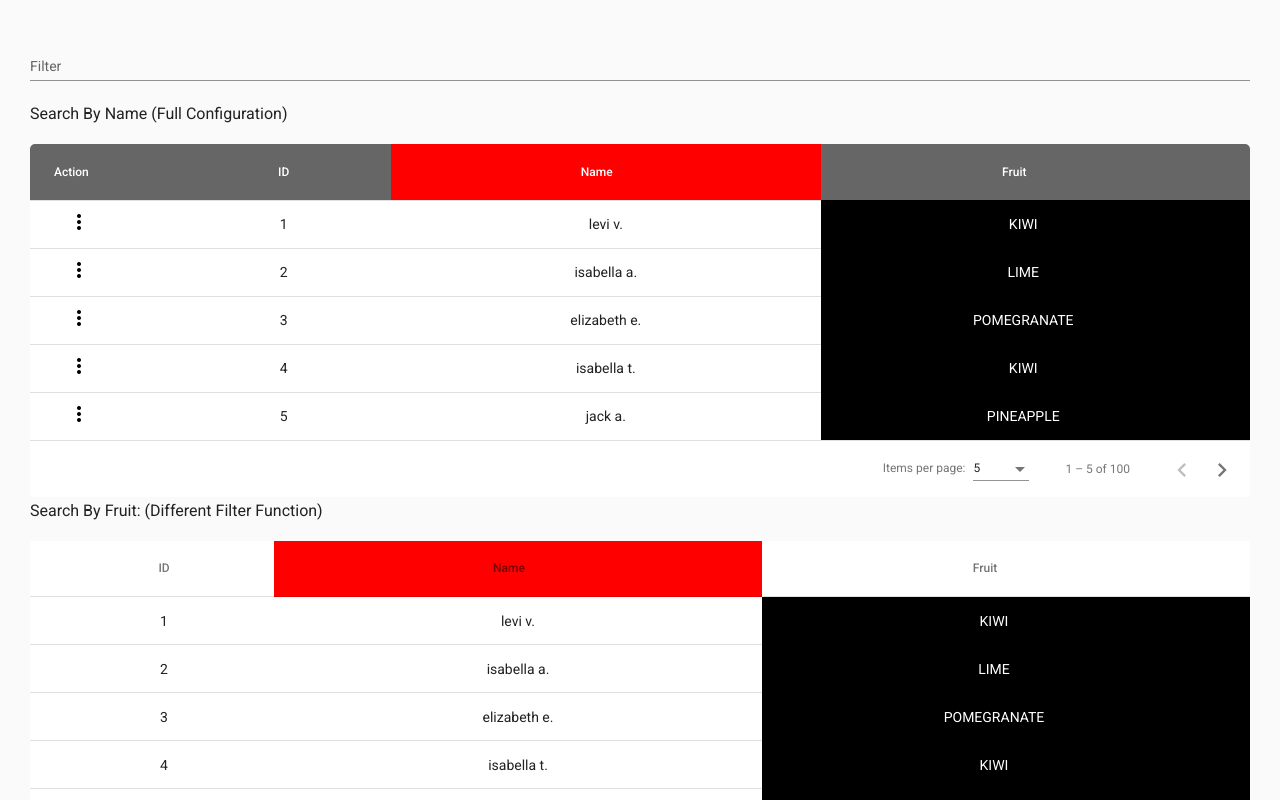
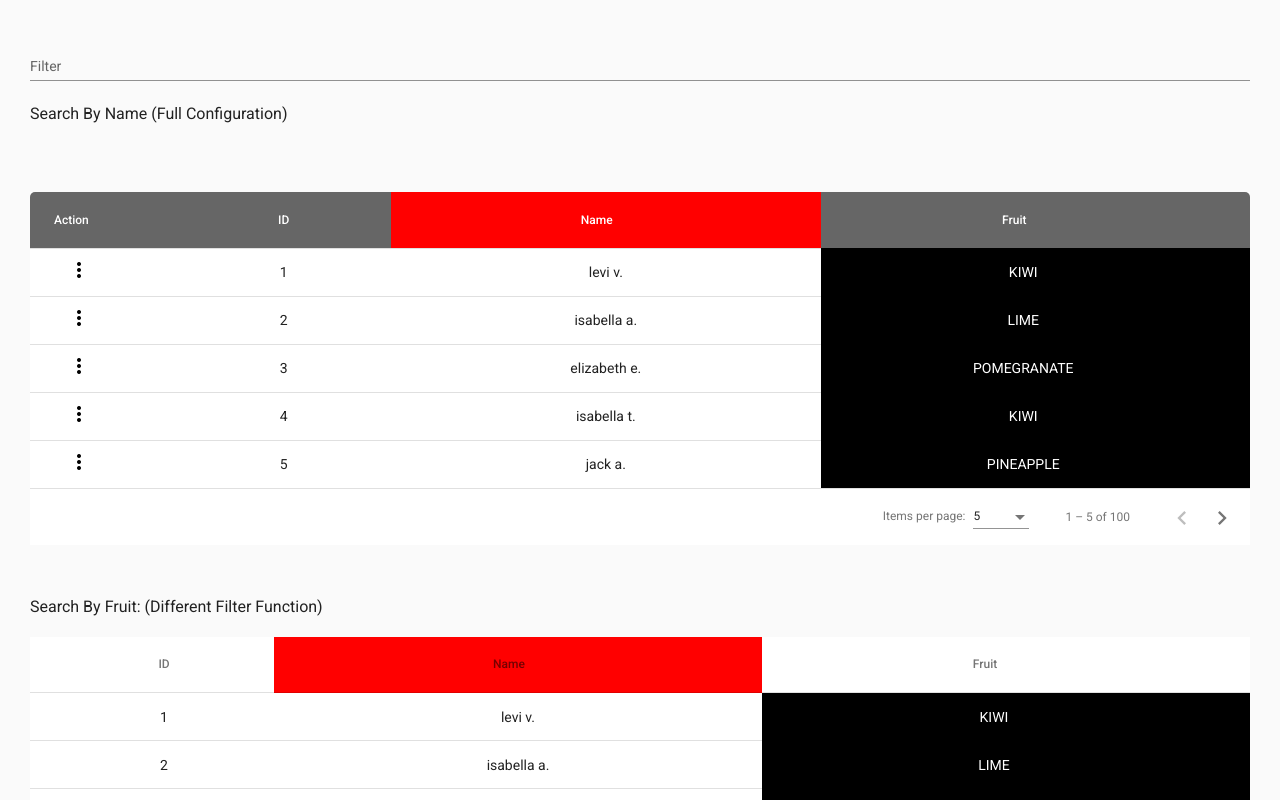
Before and after one commit to aamir12/Angular-Material-Table-Configurable, an Angular app: page / in a window 1280 px wide. Shown: the top 800 px of the page. Built offline with nearby package versions, Linux system fonts and the light colour scheme.

Commit message:
container classes

```diff
--- a/src/app/mat-table-list/mat-table-list.component.html
+++ b/src/app/mat-table-list/mat-table-list.component.html
@@ -1,3 +1,4 @@
+<div [ngClass]="tableClasses">
   <div class="mat-table-container">
     <table mat-table [dataSource]="dataSource" matSort>
       <ng-container matColumnDef="action" *ngIf="!!actionBtns">
@@ -61,7 +62,10 @@
       ></tr>
 
       <tr class="mat-row" *matNoDataRow>
-      <td class="mat-cell text-center" [attr.colspan]="displayedColumns.length">
+        <td
+          class="mat-cell text-center"
+          [attr.colspan]="displayedColumns.length"
+        >
           No data found
         </td>
       </tr>
@@ -77,3 +81,4 @@
     aria-label="Select page"
   >
   </mat-paginator>
+</div>
--- a/src/app/mat-table-list/mat-table-list.component.ts
+++ b/src/app/mat-table-list/mat-table-list.component.ts
@@ -19,6 +19,7 @@ import { IActionBtnConfiguration, IColumn, Style } from '../model';
 export class MatTableListComponent<T> implements OnInit, AfterViewInit {
   @Input() data: T[] = [];
   @Input() filterValue: string = '';
+  @Input() tableClasses: string[] = [];
   @Input() pageSize: number = 10;
   @Input() limitSizes: number[] = [5, 10, 25, 50, 100];
   @Input() columns: IColumn[] = [];
--- a/src/app/table-overview-example.html
+++ b/src/app/table-overview-example.html
@@ -30,6 +30,7 @@
   [actionBtns]="actionBtns"
   [pageSize]="5"
   [limitSizes]="[5,10,50]"
+  [tableClasses]="['py-5']"
 ></app-mat-table-list>
 
 <h3>Search By Fruit: (Different Filter Function)</h3>
```
Also changed, not shown: 1 other file (tests, documents, lock files or other folders). Lines whose indentation alone changed are shown as unchanged.
